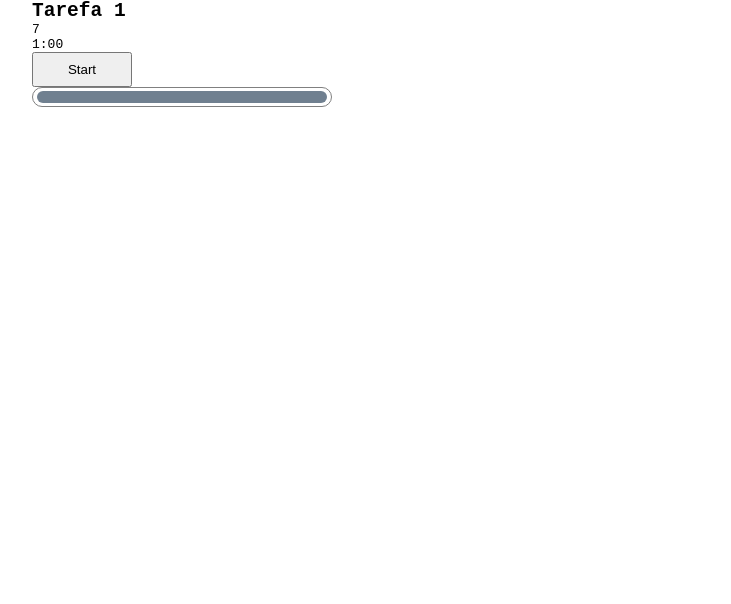
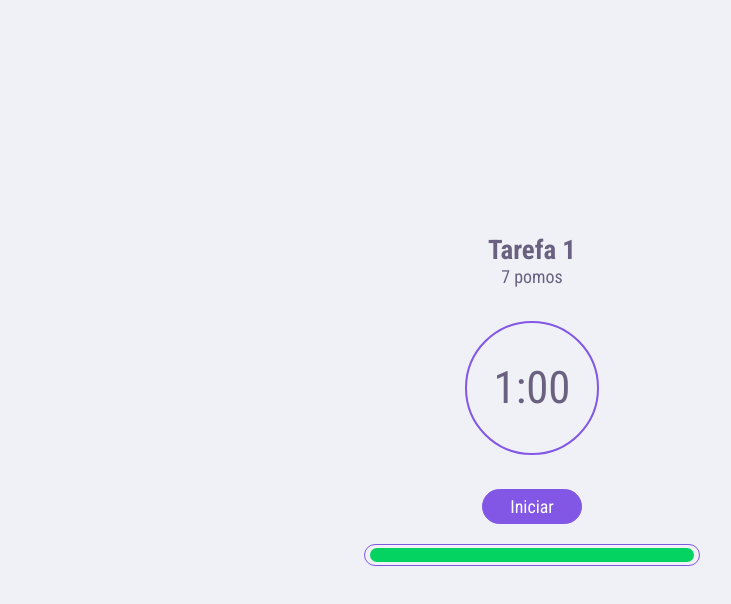
Before and after one commit to jrbytes/pomodoro-web, a React (Create React App) app: page / in a window 1280 px wide. Shown: the top 604 px of the page, without its empty margins (108-839 px from the left). Built offline with nearby package versions, Linux system fonts and the light colour scheme.

Commit message:
Incremented css style, initial template. Incremented bar after countdown zero.

```diff
--- a/public/index.html
+++ b/public/index.html
@@ -24,6 +24,7 @@
       work correctly both with client-side routing and a non-root public URL.
       Learn how to configure a non-root public URL by running `npm run build`.
     -->
+    <link href="https://fonts.googleapis.com/css2?family=Roboto+Condensed:ital,wght@0,400;0,700;1,700&display=swap" rel="stylesheet">
     <title>React App</title>
   </head>
   <body>
--- a/src/App.css
+++ b/src/App.css
@@ -1,19 +1,25 @@
-.container {
-  width: 1000px;
-  margin: 0 auto;
+.countdownBorder {
+  width: 12rem;
+  height: 12rem;
+  margin: 3rem 0;
+
+  border: 2px solid var(--color-primary);
+  border-radius: 50%;
+
+  display: flex;
+  justify-content: center;
+  align-items: center;
 }
 
-button {
-  width: 100px;
-  height: 35px;
+.countdownBorder p {
+  font-size: 4rem;
 }
 
 .progress-bar-border {
-  width: 300px;
-  height: 20px;
-  border: 1px solid gray;
-  border-radius: 10px;
-  background-color: white;
+  width: 30rem;
+  height: 2rem;
+  border: 1px solid var(--color-primary);
+  border-radius: 1rem;
 
   display: flex;
   justify-content: center;
@@ -21,8 +27,26 @@ button {
 }
 
 .progress-bar {
-  max-width: 290px;
-  height: 12px;
-  border-radius: 10px;
-  background-color: slategray;
+  max-width: 29rem;
+  height: 1.2rem;
+  border-radius: 1rem;
+  background-color: var(--color-secundary);
+  transition: width 1s;
 }
+
+.button {
+  width: 100px;
+  height: 35px;
+
+  border-radius: 20px;
+  border: 1px solid var(--color-primary);
+  background-color: var(--color-primary);
+
+  color: var(--color-button-text);
+  cursor: pointer;
+  margin-bottom: 20px;
+}
+
+.button:hover {
+  background-color: var(--color-primary-darker);
+}
--- a/src/App.js
+++ b/src/App.js
@@ -66,7 +66,7 @@ function App() {
   }, [countdownValue])
 
   const progressBar = useMemo(() => {
-    if (countdownValue > 0) {
+    if (countdownValue >= 0) {
       const maxWidth = 290
       const defaultMaxSecondsPomo = pomo.defaultMinutesPomo * 60
       const proportion = (countdownValue * maxWidth) / defaultMaxSecondsPomo
@@ -83,22 +83,29 @@ function App() {
     <>
       <div className='container'>
         <h2>{pomo.title}</h2>
-        <span>{pomo.realizedPomos}</span>
-        <p>{formatedCountdown}</p>
+        <span>{pomo.realizedPomos} pomos</span>
+
+        <div className="countdownBorder">
+          <p>{formatedCountdown}</p>
+        </div>
+
         {button === 'start' && <button
+          className='button'
           onClick={() => startCountdown(countdownValue)}
         >
-          Start
+          Iniciar
         </button>}
         {button === 'pause' && <button
+          className='button'
           onClick={pauseCountdown}
         >
-          Pause
+          Pausar
         </button>}
         {button === 'continue' && <button
+          className='button'
           onClick={resetCountdown}
         >
-          Continue
+          Continuar
         </button>}
 
         {progressBar}
--- a/src/index.css
+++ b/src/index.css
@@ -1,3 +1,26 @@
+:root {
+  --color-background: #F0F0F7;
+  --color-primary-lighter: #9871F5;
+  --color-primary-light: #916BEA;
+  --color-primary: #8257E5;
+  --color-primary-dark: #774DD6;
+  --color-primary-darker: #6842C2;
+  --color-secundary: #04D361;
+  --color-secundary-dark: #04BF58;
+  --color-title-in-primary: #FFFFFF;
+  --color-text-in-primary: #D4C2FF;
+  --color-text-title: #32264D;
+  --color-text-complement: #9C98A6;
+  --color-text-base: #6A6180;
+  --color-line-in-white: #E6E6F0;
+  --color-input-background: #F8F8FC;
+  --color-button-text: #FFFFFF;
+  --color-box-base: #FFFFFF;
+  --color-box-footer: #FAFAFC;
+
+  font-size: 60%;
+}
+
 * {
   margin: 0;
   padding: 0;
@@ -5,8 +28,41 @@
 }
 
 body {
-  margin: 0;
-  font-family: monospace;
+  background-color: var(--color-background);
   -webkit-font-smoothing: antialiased;
   -moz-osx-font-smoothing: grayscale;
 }
+
+html, body, #root {
+  height: 100vh;
+}
+
+#root {
+  display: flex;
+  align-items: center;
+  justify-content: center;
+}
+
+body,
+input,
+button,
+textarea {
+  font: 400 1.6rem Roboto Condensed;
+  color: var(--color-text-base);
+}
+
+.container {
+  width: 90vw;
+  max-width: 700px;
+
+  display: flex;
+  flex-direction: column;
+  justify-content: center;
+  align-items: center;
+}
+
+@media (min-width: 700px) {
+  :root {
+    font-size: 70%;
+  }
+}
```
